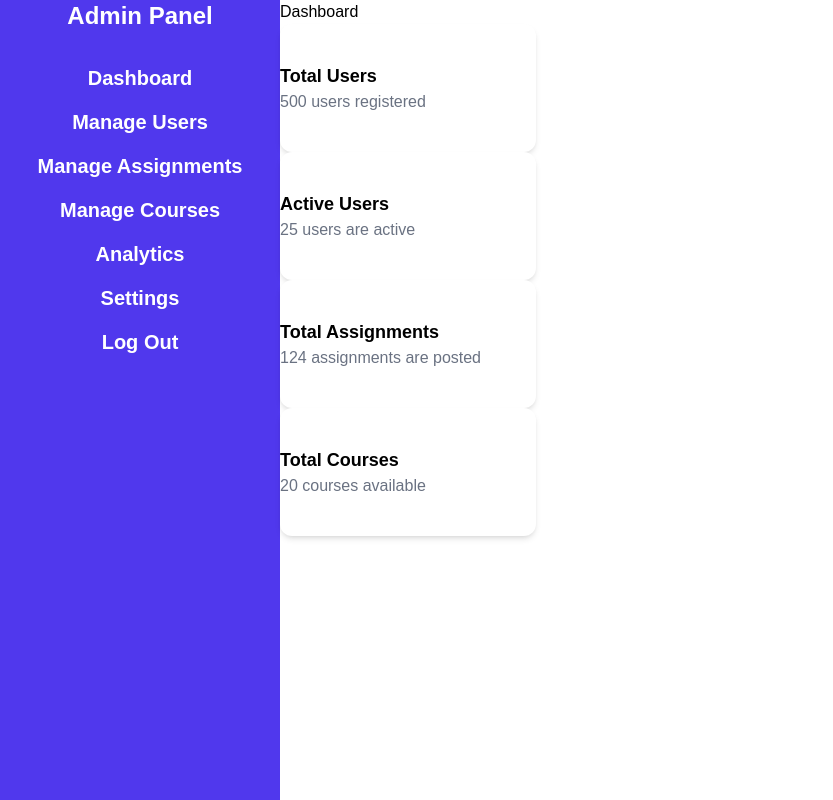
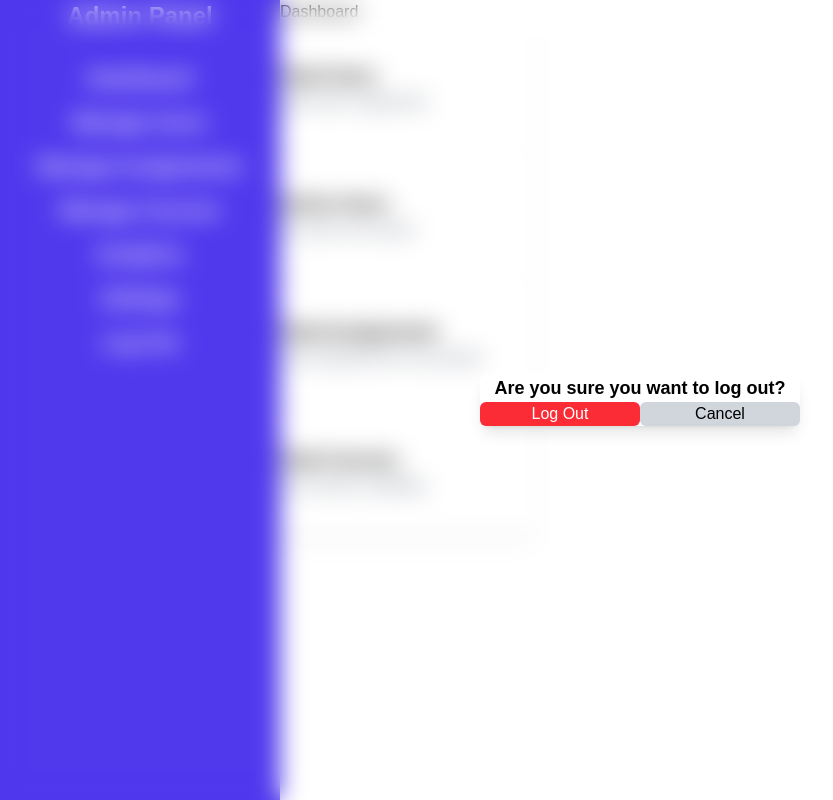
Before and after one commit to randiranirman/Learning-Management-System, a React (Vite) app in the folder frontend/: page /admin in a window 1280 px wide. Shown: the whole page, without its empty margins (0-833 px from the left). Built offline with nearby package versions, Linux system fonts and the light colour scheme.

Commit message:
added the logout popup

```diff
--- a/frontend/src/roles/admin/AdminComponents/LogOutPopUp.jsx
+++ b/frontend/src/roles/admin/AdminComponents/LogOutPopUp.jsx
@@ -1,18 +1,19 @@
-const LogOutPopUp = ({ onCloseLogOut }) => {
+const LogOutPopUp = ({ setShowLogOutPopup }) => {
   return (
-    <div className="fixed inset-0 flex items-center justify-center bg-black bg-opacity-50">
-      <div className="bg-white p-6 rounded-lg shadow-lg">
-        <p className="text-lg font-bold">Are you sure you want to log out?</p>
+    <div className="fixed inset-0 flex items-center justify-center backdrop-blur-md bg- bg-opacity-30">
+      <div className="bg-white p-6 rounded-lg shadow-lg w-80">
+        <p className="text-lg font-bold text-center">Are you sure you want to log out?</p>
+
         <div className="mt-4 flex justify-between">
           <button
-            className="bg-red text-white px-4 py-2 rounded-md hover:bg-red"
+            className="bg-red-500 text-white px-4 py-2 rounded-md hover:bg-red-600 transition duration-200 w-full"
             onClick={() => console.log("Logging out...")}
           >
             Log Out
           </button>
           <button
-            className="bg-gray-300 px-4 py-2 rounded-md hover:bg-primary hover:text-white transition duration-200"
-            onClick={onCloseLogOut}
+            className="bg-gray-300 px-4 py-2 rounded-md hover:bg-primary hover:text-white transition duration-200 w-full ml-2"
+            onClick={() => setShowLogOutPopup(false)}
           >
             Cancel
           </button>
--- a/frontend/src/roles/admin/AdminComponents/Sidebar.jsx
+++ b/frontend/src/roles/admin/AdminComponents/Sidebar.jsx
@@ -1,53 +1,37 @@
-import React from "react";
+import React, { useState } from "react";
 import { Link } from "react-router-dom";
+import LogOutPopUp from "./LogOutPopUp";
 
 const Sidebar = () => {
+  const [showLogOutPopup, setShowLogOutPopup]= useState("false");
+  const menuItems = [
+    { name: "Dashboard", path: "/admin/dashboard" },
+    { name: "Manage Users", path: "/admin/manage-users" },
+    { name: "Manage Assignments", path: "/admin/manage-assignments" },
+    { name: "Manage Courses", path: "/admin/manage-courses" },
+    { name: "Analytics", path: "/admin/analytics" },
+    { name: "Settings", path: "/admin/settings" },
+  ];
+
+  const menuItemStyles =
+    "text-white font-semibold text-xl cursor-pointer text-center hover:bg-secondary hover:text-primary rounded-xl transition duration-300 py-2";
+
   return (
     <div className="bg-primary h-screen w-[280px] flex flex-col gap-y-8 p-4">
       <h2 className="text-white font-semibold text-2xl text-center">Admin Panel</h2>
 
       <ul className="flex flex-col gap-y-4">
-        <Link to="/admin/dashboard">
-          <li className="text-white font-semibold text-xl cursor-pointer text-center hover:bg-secondary hover:text-primary rounded-xl transition duration-300 py-2">
-            Dashboard
-          </li>
-        </Link>
-
-        <Link to="/admin/manage-users">
-          <li className="text-white font-semibold text-xl cursor-pointer text-center hover:bg-secondary hover:text-primary rounded-xl transition duration-300 py-2">
-            Manage Users
-          </li>
-        </Link>
-
-        <Link to="/admin/manage-assignments">
-          <li className="text-white font-semibold text-xl cursor-pointer text-center hover:bg-secondary hover:text-primary rounded-xl transition duration-300 py-2">
-            Manage Assignments
-          </li>
-        </Link>
-
-        <Link to="/admin/manage-courses">
-          <li className="text-white font-semibold text-xl cursor-pointer text-center hover:bg-secondary hover:text-primary rounded-xl transition duration-300 py-2 ">
-            Manage Courses
-          </li>
-        </Link>
-
-        <Link to="/admin/analytics">
-          <li className="text-white font-semibold text-xl cursor-pointer text-center hover:bg-secondary hover:text-primary rounded-xl transition duration-300 py-2">
-            Analytics
-          </li>
-        </Link>
-
-        <Link to="/admin/settings">
-          <li className="text-white font-semibold text-xl cursor-pointer text-center hover:bg-secondary hover:text-primary rounded-xl transition duration-300 py-2">
-            Settings
-          </li>
-        </Link>
+        {menuItems.map((item) => (
+          <Link key={item.path} to={item.path}>
+            <li className={menuItemStyles}>{item.name}</li>
+          </Link>
+        ))}
 
         {/* Log Out Button */}
-        <button className="text-white font-semibold text-xl cursor-pointer text-center hover:bg-secondary hover:text-primary rounded-xl transition duration-300 py-2 w-full">
-          Log Out
-        </button>
+        <button onClick={() => setShowLogOutPopup(true)} className={`${menuItemStyles} w-full`}>Log Out</button>
+
       </ul>
+      {showLogOutPopup && <LogOutPopUp setShowLogOutPopup={setShowLogOutPopup} /> }
     </div>
   );
 };
```
